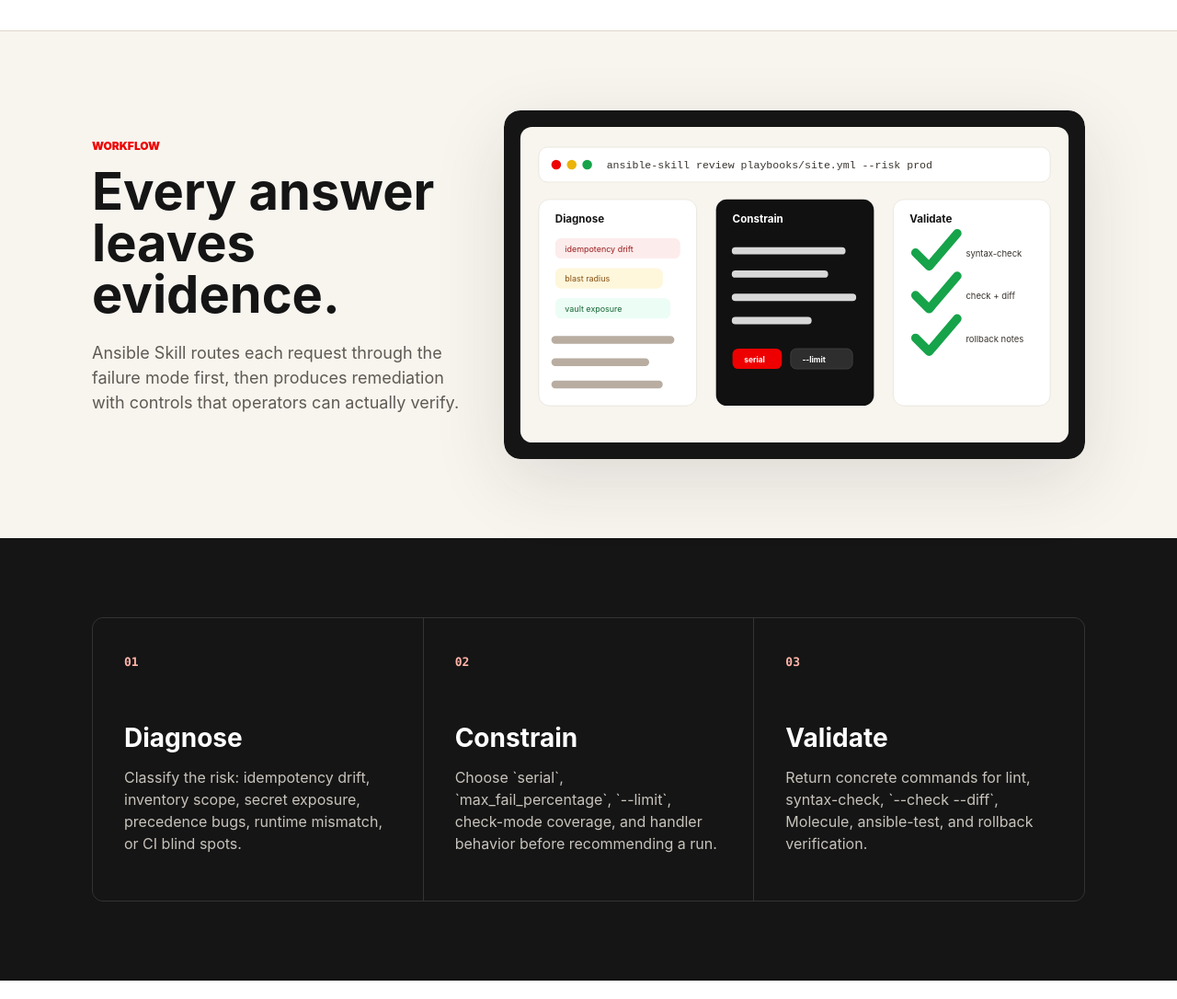
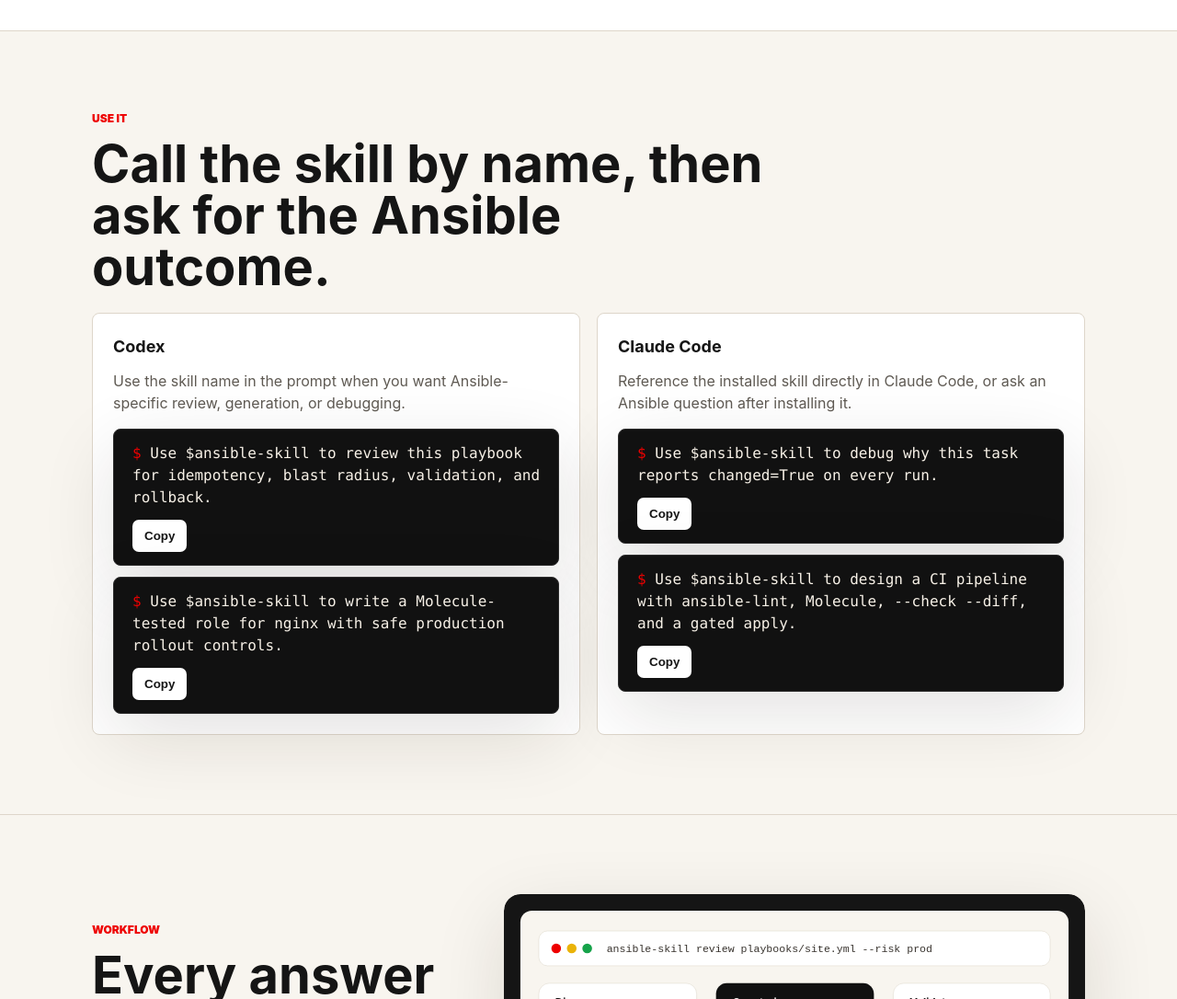
Before and after one commit to olandodeflexy/ansible-skill, a plain HTML site: page docs/index.html in a window 1280 px wide. Shown: the part 1480-2566 px from the top of the page at 92% size. Drawn offline with Linux system fonts and the light colour scheme.

Commit message:
docs: add skill usage examples

```diff
--- a/docs/index.html
+++ b/docs/index.html
@@ -6,7 +6,7 @@
     <meta name="description" content="Ansible Skill is diagnose-first guidance for safe Ansible playbooks, roles, collections, Vault, execution environments, and CI/CD workflows.">
     <title>Ansible Skill</title>
     <link rel="icon" href="./assets/ansible-skill-mark.svg" type="image/svg+xml">
-    <link rel="stylesheet" href="./styles.css?v=20260508-install-stack">
+    <link rel="stylesheet" href="./styles.css?v=20260508-use-examples">
   </head>
   <body>
     <main>
@@ -26,6 +26,7 @@
           <div class="actions">
             <a class="button primary" href="https://github.com/olandodeflexy/ansible-skill">View on GitHub</a>
             <a class="button secondary" href="#install">Install</a>
+            <a class="button secondary" href="#use">Use it</a>
           </div>
         </div>
       </section>
@@ -57,6 +58,39 @@
             </article>
           </div>
           <p class="note">Already inside Claude Code? Use `/plugin install github:olandodeflexy/ansible-skill`.</p>
+        </div>
+      </section>
+
+      <section class="usage" id="use" aria-labelledby="use-title">
+        <div class="section-inner">
+          <p class="eyebrow">use it</p>
+          <h2 id="use-title">Call the skill by name, then ask for the Ansible outcome.</h2>
+          <div class="usage-grid">
+            <article class="usage-card">
+              <h3>Codex</h3>
+              <p>Use the skill name in the prompt when you want Ansible-specific review, generation, or debugging.</p>
+              <div class="terminal" data-copy-source data-command="Use $ansible-skill to review this playbook for idempotency, blast radius, validation, and rollback.">
+                <code>Use $ansible-skill to review this playbook for idempotency, blast radius, validation, and rollback.</code>
+                <button type="button" data-copy>Copy</button>
+              </div>
+              <div class="terminal" data-copy-source data-command="Use $ansible-skill to write a Molecule-tested role for nginx with safe production rollout controls.">
+                <code>Use $ansible-skill to write a Molecule-tested role for nginx with safe production rollout controls.</code>
+                <button type="button" data-copy>Copy</button>
+              </div>
+            </article>
+            <article class="usage-card">
+              <h3>Claude Code</h3>
+              <p>Reference the installed skill directly in Claude Code, or ask an Ansible question after installing it.</p>
+              <div class="terminal" data-copy-source data-command="Use $ansible-skill to debug why this task reports changed=True on every run.">
+                <code>Use $ansible-skill to debug why this task reports changed=True on every run.</code>
+                <button type="button" data-copy>Copy</button>
+              </div>
+              <div class="terminal" data-copy-source data-command="Use $ansible-skill to design a CI pipeline with ansible-lint, Molecule, --check --diff, and a gated apply.">
+                <code>Use $ansible-skill to design a CI pipeline with ansible-lint, Molecule, --check --diff, and a gated apply.</code>
+                <button type="button" data-copy>Copy</button>
+              </div>
+            </article>
+          </div>
         </div>
       </section>
 
--- a/docs/styles.css
+++ b/docs/styles.css
@@ -172,6 +172,10 @@
   border-bottom: 1px solid var(--line);
 }
 
+.usage {
+  border-bottom: 1px solid var(--line);
+}
+
 .install-grid {
   display: grid;
   grid-template-columns: 1fr;
@@ -184,9 +188,31 @@
   gap: 10px;
 }
 
-.install-card h3 {
+.usage-grid {
+  display: grid;
+  grid-template-columns: repeat(2, minmax(0, 1fr));
+  gap: 18px;
+}
+
+.usage-card {
+  display: grid;
+  align-content: start;
+  gap: 12px;
+  border: 1px solid var(--line);
+  border-radius: 8px;
+  padding: 22px;
+  background: var(--panel);
+}
+
+.install-card h3,
+.usage-card h3 {
   margin-bottom: 0;
   font-size: 18px;
+}
+
+.usage-card p {
+  margin-bottom: 4px;
+  color: var(--muted);
 }
 
 .command-stack {
@@ -371,6 +397,7 @@
 
   .split,
   .install-grid,
+  .usage-grid,
   .steps-grid,
   .footer-inner {
     grid-template-columns: 1fr;
```
Also changed, not shown: 1 other file.
